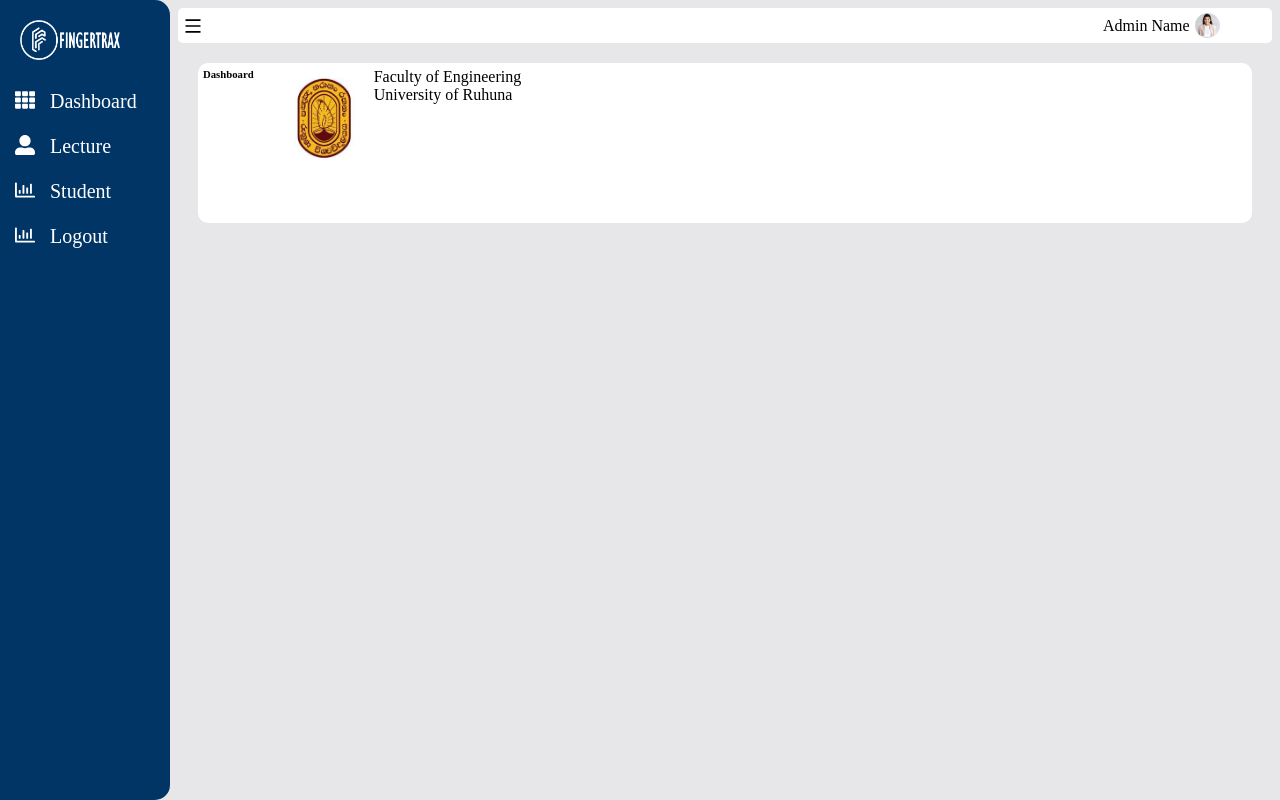
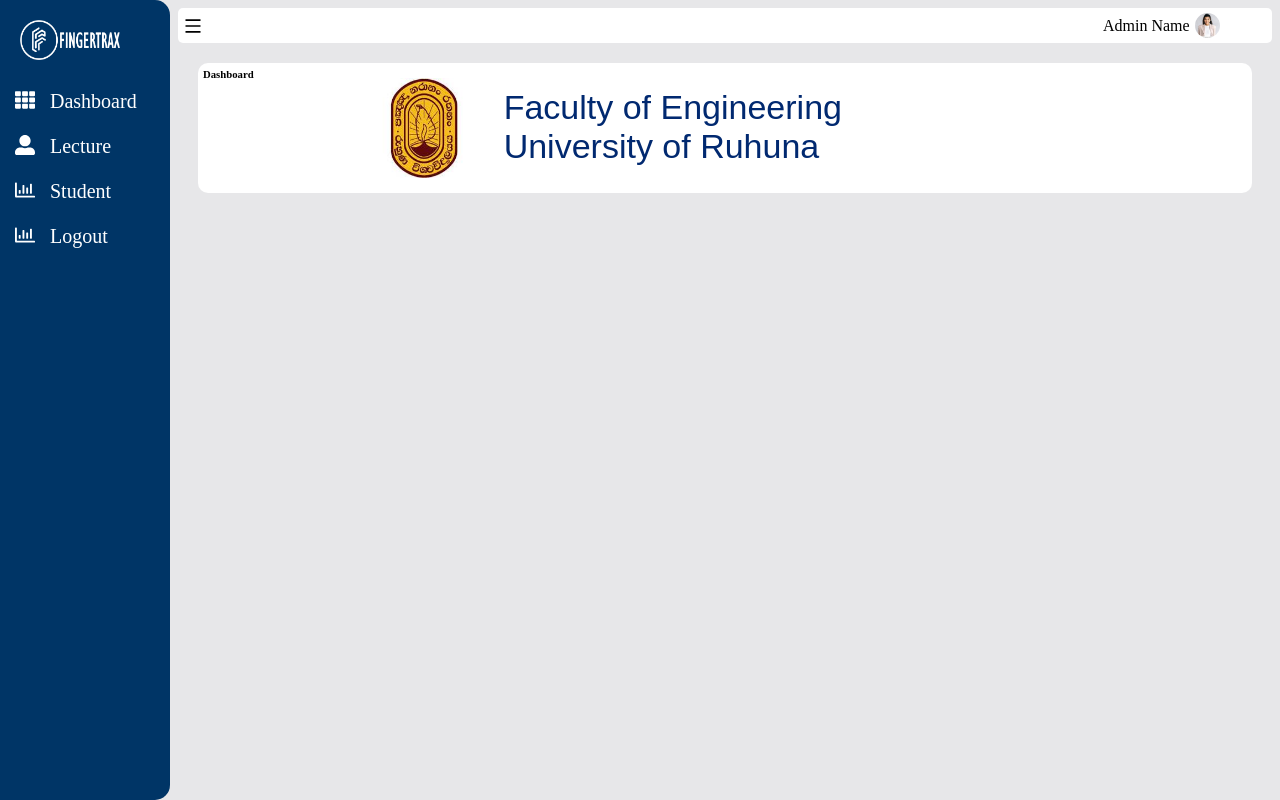
Before and after one commit to HasiniPrasadika/FingerTrax, a React (Create React App) app in the folder frontend/: page / in a window 1280 px wide. Built offline with nearby package versions, Linux system fonts and the light colour scheme.

Commit message:
On branch main

```diff
--- a/frontend/src/Components/Admin/Admin.css
+++ b/frontend/src/Components/Admin/Admin.css
@@ -92,13 +92,19 @@
 .ruhuna-details {
     display: flex;
     background-color: white;
-    height: 150px;
+    height: 120px;
     padding: 5px;
     border-radius:10px;
 }
 
 .ruhuna-details img {
-    max-width: 80px; /* Adjust the image size as needed */
-    height: 80px;
-    padding:10px 10px 5px 30px;
+    max-width: 100px; /* Adjust the image size as needed */
+    height: 100px;
+    padding:10px 10px 5px 120px;
 }
+.ruhuna-details-font{
+    font-size: 34px;
+    color: #012970;
+    margin: 20px;
+    font-family: 'Poppins', sans-serif;
+}
--- a/frontend/src/Components/Admin/AdminDashboard.js
+++ b/frontend/src/Components/Admin/AdminDashboard.js
@@ -9,7 +9,7 @@
                 <div >
                  <h6>Dashboard</h6> </div>
                  <div><img src='/Images/ruhuna.jpeg' /> </div>
-                 <div>
+                 <div className='ruhuna-details-font'>
                     <p>Faculty of Engineering </p>
                     <p>University of Ruhuna</p>
                     </div>
```
